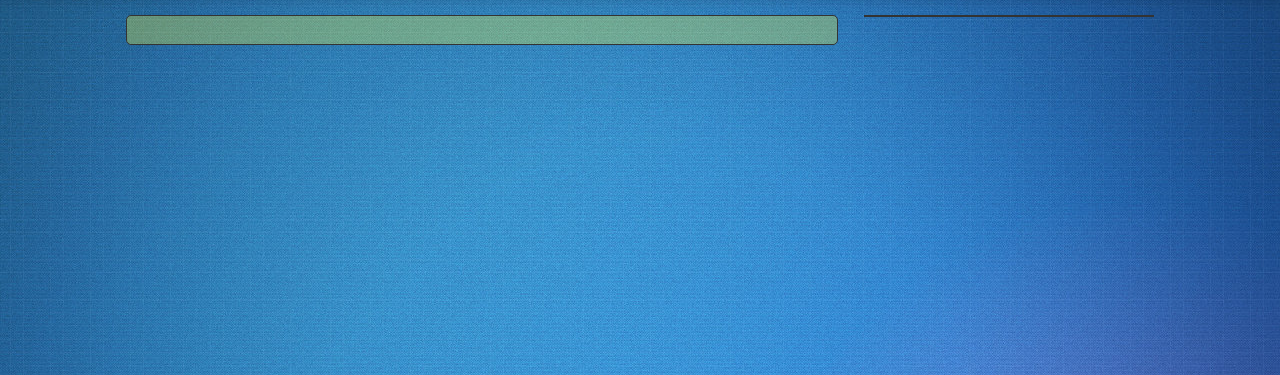
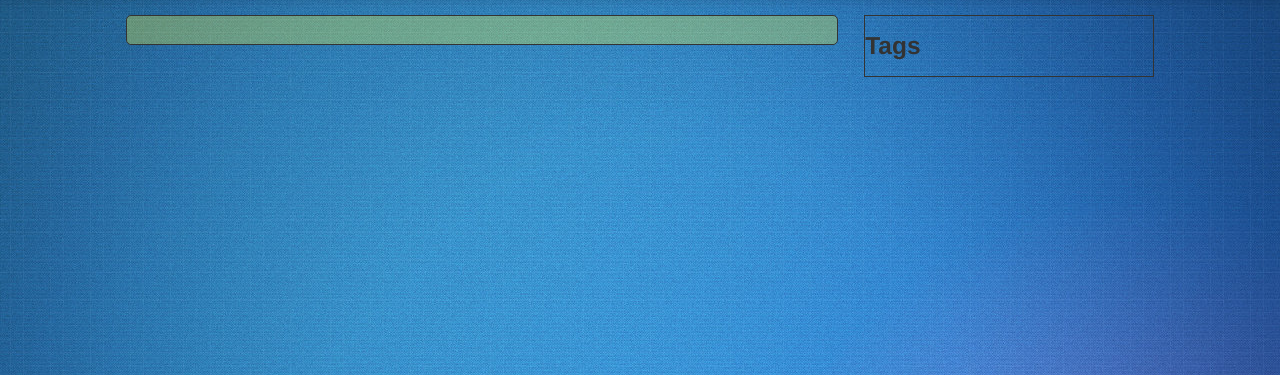
Before and after one commit to mssurajkaiga/simblog, a Django app: page /blog/posts/2013/ in a window 1280 px wide. Shown: the part 45-420 px from the top of the page. Run offline with Django 3.2, Linux system fonts and the light colour scheme; tables that the repository leaves empty hold one stand-in row (values such as "Sample post"); parts of the project's set-up code (start-up, migrations or seed data) failed here and were passed over; some libraries are stand-ins or nearby versions.

Commit message:
Added tag based post filter functionality

```diff
--- a/blog/models.py
+++ b/blog/models.py
@@ -28,8 +28,14 @@
 
 class Tag(models.Model):
 	name = models.TextField(max_length=32)
+	alt_name = models.TextField(max_length=32, null=True, blank=True)
 	def __str__(self):
 		return self.name
+
+	def save(self, *args, **kwargs):
+		if(self.alt_name==None or self.alt_name==''):
+			self.alt_name = self.name
+		super(Tag, self).save(*args, **kwargs)
 
 class PostTag(models.Model):
 	post = models.ForeignKey(Post)
--- a/blog/urls.py
+++ b/blog/urls.py
@@ -8,5 +8,6 @@
     url(r'^posts/(?P<year>\w+)/$', views.posts, name='posts_all'),
     url(r'^posts/(?P<year>\d{4})/$', views.posts, name='posts_by_year'),
     url(r'^posts/(?P<year>\d{4})/(?P<month>\d{2})/$', views.posts_by_month, name='posts_by_month'),
-    url(r'^posts/(?P<year>\d{4})/(?P<month>\d{2})/(?P<day>\d{2})/$', views.posts_by_day, name='posts_by_day')
+    url(r'^posts/(?P<year>\d{4})/(?P<month>\d{2})/(?P<day>\d{2})/$', views.posts_by_day, name='posts_by_day'),
+    url(r'^posts/tag/(?P<tag>\w+)/$', views.posts_by_tag, name='posts_by_tag'),
 )
--- a/blog/views.py
+++ b/blog/views.py
@@ -70,6 +70,17 @@
 	posts = Post.objects.filter(created__year=year, created__month=month, created__day=day)
 	return render(request, 'posts.html', {'posts': posts})
 
+def posts_by_tag(request, tag):
+	posttags = PostTag.objects.filter(tag=Tag.objects.get(alt_name=tag))
+	tags = []
+	posts = []
+	for posttag in posttags:
+		posts.append(posttag.post)
+		for posttag2 in PostTag.objects.filter(post=posttag.post):
+			tags.append(posttag2.tag)
+	tags = list(set(tags))
+	return render(request, 'posts.html', {'posts': posts, 'tags':tags})
+
 @login_required
 def complete(request):
     """Login complete view, displays user data"""
--- a/media/css/styles.css
+++ b/media/css/styles.css
@@ -87,6 +87,9 @@
 }
 
 /* Bootstrap overrides */
+a {
+	color:white;
+}
 .input-append {
 	position: relative;
 	top: 5px;
--- a/media/templates/post.html
+++ b/media/templates/post.html
@@ -20,7 +20,7 @@
 <h3>Tags</h3>
 <ul class="inline">
 	{% for tag in tags %}
-	<li><h4>{{ tag.name }} </h4></li>
+	<li><a href="/blog/posts/tag/{{tag.alt_name}}"><h4>{{ tag.name }} </h4></a></li>
 	{% endfor %}
 </ul>
 {% endblock %}
--- a/media/templates/posts.html
+++ b/media/templates/posts.html
@@ -1,22 +1,20 @@
 {% extends "base_generic.html" %}
 {% block content %}
 
-		{% for post, comments, form in posts %}
-			<a href="../../post/{{post.id}}"><h2>{{ post.title }}</h2></a>
+		{% for post in posts %}
+			<a href="/blog/post/{{post.id}}"><h2>{{ post.title }}</h2></a>
 			<h3>{{ post.created }}</h3>
 			<p>{{ post.text }}</p>
-			{% for comment in comments %}
-				<h4 style="position:relative; left:20px;">{{ comment.text }}</h4>
-				<p style="position:relative; left:20px;">{{ comment.created }}</p>
-				<h3 style="position:relative; left:20px;">{{ comment.author }}</h3>
-			{% endfor %}
-			{% if form %}
-				<form action="." method="post">
-				{% csrf_token %}
-				{{ form.as_p }}
-				<input type="submit" value="Comment" />
-				</form>
-			{% endif %}
+
 		{% endfor %}
 
 {% endblock %}
+
+{% block tags-list %}
+<h3>Tags</h3>
+<ul class="inline">
+	{% for tag in tags %}
+	<li><a href="/blog/posts/tag/{{tag.alt_name}}"><h4>{{ tag.name }} </h4></a></li>
+	{% endfor %}
+</ul>
+{% endblock %}
```
Also changed, not shown: 3 other files.
